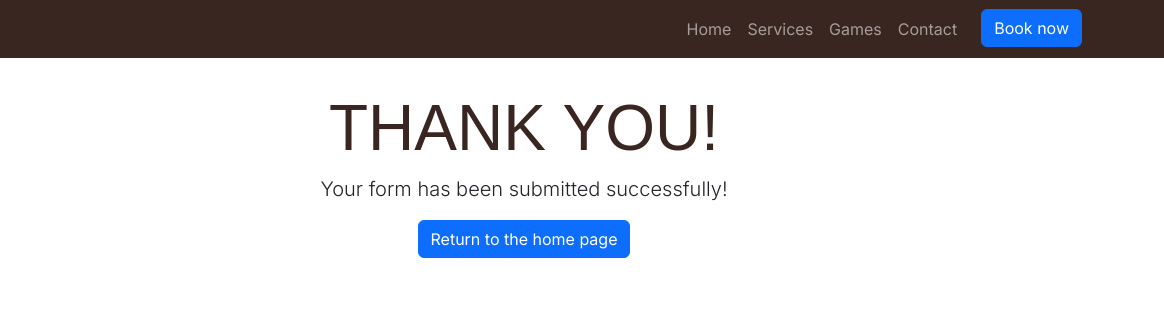
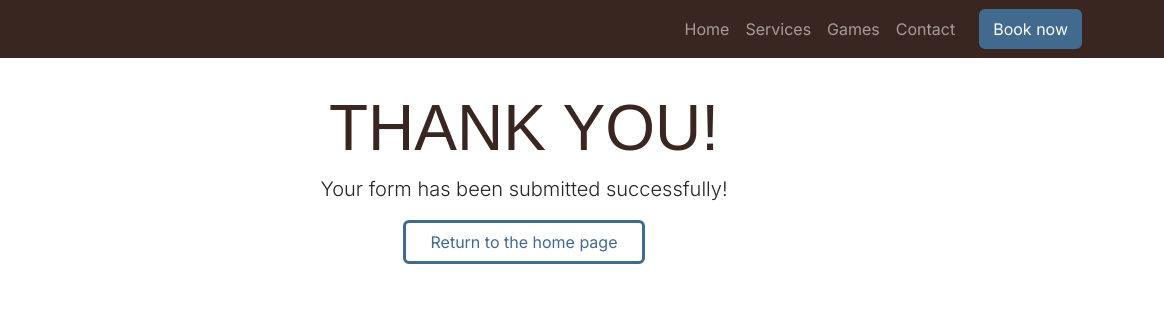
Before and after one commit to Court-Pencil/boardwalk-games, a plain HTML site: page success.html in a window 1280 px wide. Shown: the top 314 px of the page, 116-1280 px from the left. Drawn offline with nearby package versions, Linux system fonts and the light colour scheme; a web font is replaced by a local one.

Commit message:
styled all buttons

```diff
--- a/assets/css/style.css
+++ b/assets/css/style.css
@@ -54,6 +54,18 @@ h2{
 .custom-button-filled:hover {
     border: 2px solid var(--secondary-color);
     background-color: var(--secondary-color);
+    color: white;
+}
+
+.custom-button-outline {
+
+    padding: 7px 25px;
+    border: 3px solid var(--highlight-color);
+    color: var(--highlight-color);
+}
+
+.custom-button-outline:hover {
+    background-color: var(--highlight-color);
     color: white;
 }
 
--- a/success.html
+++ b/success.html
@@ -50,7 +50,7 @@
             <a class="nav-link" href="index.html#contact">Contact</a>
           </li>
           <li class="nav-item">
-            <a class="btn btn-primary ms-3" href="booking.html">Book now</a>
+            <a class="btn custom-button-filled ms-3" href="booking.html">Book now</a>
           </li>
         </ul>
       </div>
@@ -63,7 +63,7 @@
       <div class="col-12 col-md-8">
         <h1 class="display-3">Thank you!</h1>
         <p class="lead">Your form has been submitted successfully!</p>
-        <a href="index.html" class="btn btn-primary mb-5">Return to the home page</a>
+        <a href="index.html" class="btn custom-button-outline mb-5">Return to the home page</a>
       </div>
     </div>
   </main>
```
Also changed, not shown: booking.html (+1 -1 lines), index.html (+1 -1 lines).
